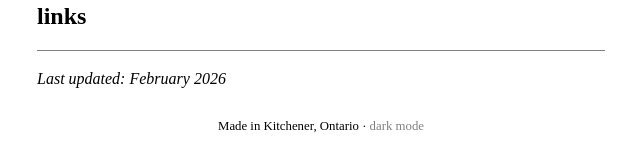
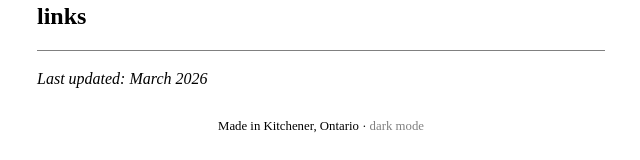
Before and after one commit to cdslipp/slipp.cam, a SvelteKit app: page / in a window 1280 px wide. Shown: the part 590-750 px from the top of the page, without its empty margins (319-959 px from the left). Built offline with nearby package versions, Linux system fonts and the light colour scheme.

Commit message:
fixing meta nad adding music bing oand exporter

```diff
--- a/src/lib/site-config.ts
+++ b/src/lib/site-config.ts
@@ -2,7 +2,7 @@ export const siteConfig = {
 	name: 'Cameron Slipp',
 	title: 'Cameron Slipp — Live Events & Software',
 	description:
-		'Cameron Slipp is a live events producer and software maker based in Kitchener, Ontario. Stage management, production management, lighting design, and local-first software tools.',
+		'Cameron Slipp is a PM/TD/SM/all around tech person based in Kitchener, Ontario.',
 	url: 'https://slipp.cam',
 	locale: 'en_CA',
 	themeColor: '#000000',
--- a/src/routes/[[section=section]]/+page.svelte
+++ b/src/routes/[[section=section]]/+page.svelte
@@ -45,8 +45,11 @@
 			into powerpoints quickly. Nothing gets uploaded to the server, conversion all runs locally
 		</li>
 		<li>
-			<ExternalLink href="https://www.musicbingo.xyz/">Music Bingo</ExternalLink> — Made for my wife to
+			<ExternalLink href="https://bingo.slipp.cam">Music Bingo</ExternalLink> — Made for my wife to
 			run music bingo.
+		</li>
+		<li>
+			<ExternalLink href="https://chromewebstore.google.com/detail/playlist-exporter/bapphgjdlipcpledcboppjnokpimflng">Playlist Exporter</ExternalLink> — Chrome extension to export playlists. Integrates with <ExternalLink href="https://bingo.slipp.cam">Music Bingo</ExternalLink>
 		</li>
 	</ul>
 {/snippet}
@@ -109,4 +112,4 @@
 	<hr />
 {/each}
 
-<p><i>Last updated: February 2026</i></p>
+<p><i>Last updated: March 2026</i></p>
```
Also changed, not shown: package.json (+18 -18 lines), 1 other file (tests, documents, lock files or other folders).
